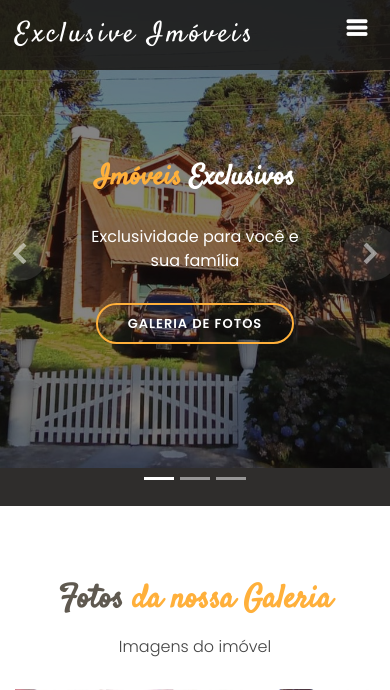
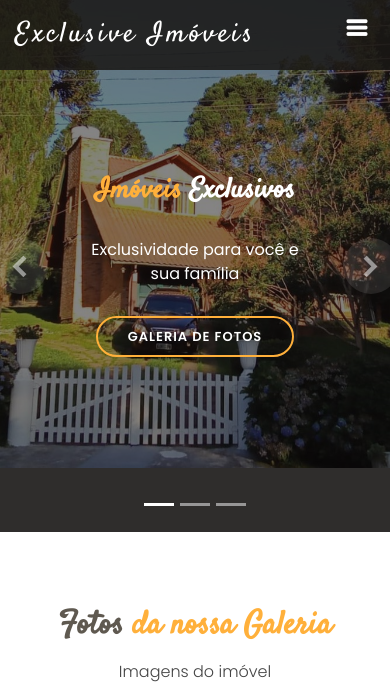
Before and after one commit to carlosalbertoprojetos/exclusive, a Django app: page / in a window 390 px wide. Shown: the top 690 px of the page. Run offline with Django 3.2, Linux system fonts and the light colour scheme; some libraries are stand-ins or nearby versions.

Commit message:
ajustes_fotos

```diff
--- a/project/static/assets/css/style.css
+++ b/project/static/assets/css/style.css
@@ -533,14 +533,14 @@ img {
 
 @media (max-width: 667px) {
   #hero {
-    max-height: 60vh;
+    max-height: 63vh;
   }
 
   #hero .carousel-item {
-    height: 60vh;
+    height: 63vh;
   }
   #hero > .carousel-item > img {
-    width: 100%;
+    height: 100vh;
   }
 }
 
@@ -617,7 +617,6 @@ section {
   .breadcrumbs {
     margin-top: 70px;
   }
-}
 
 .breadcrumbs h2 {
   font-size: 24px;
@@ -802,6 +801,9 @@ section {
   .about .content, .about .accordion-list {
     padding-left: 0;
     padding-right: 0;
+  }
+  #hero > .carousel-item > img {
+    width: 100%;
   }
 }
 
```
